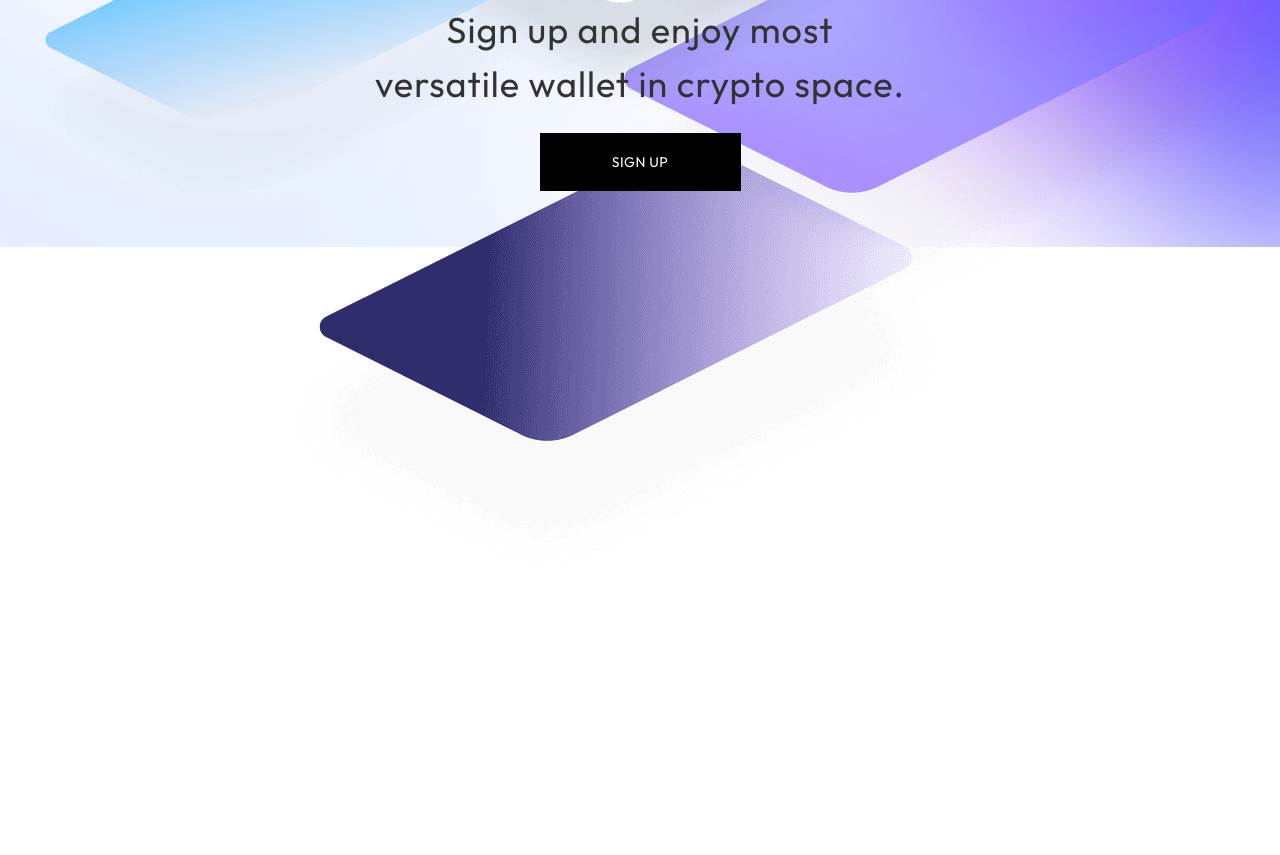
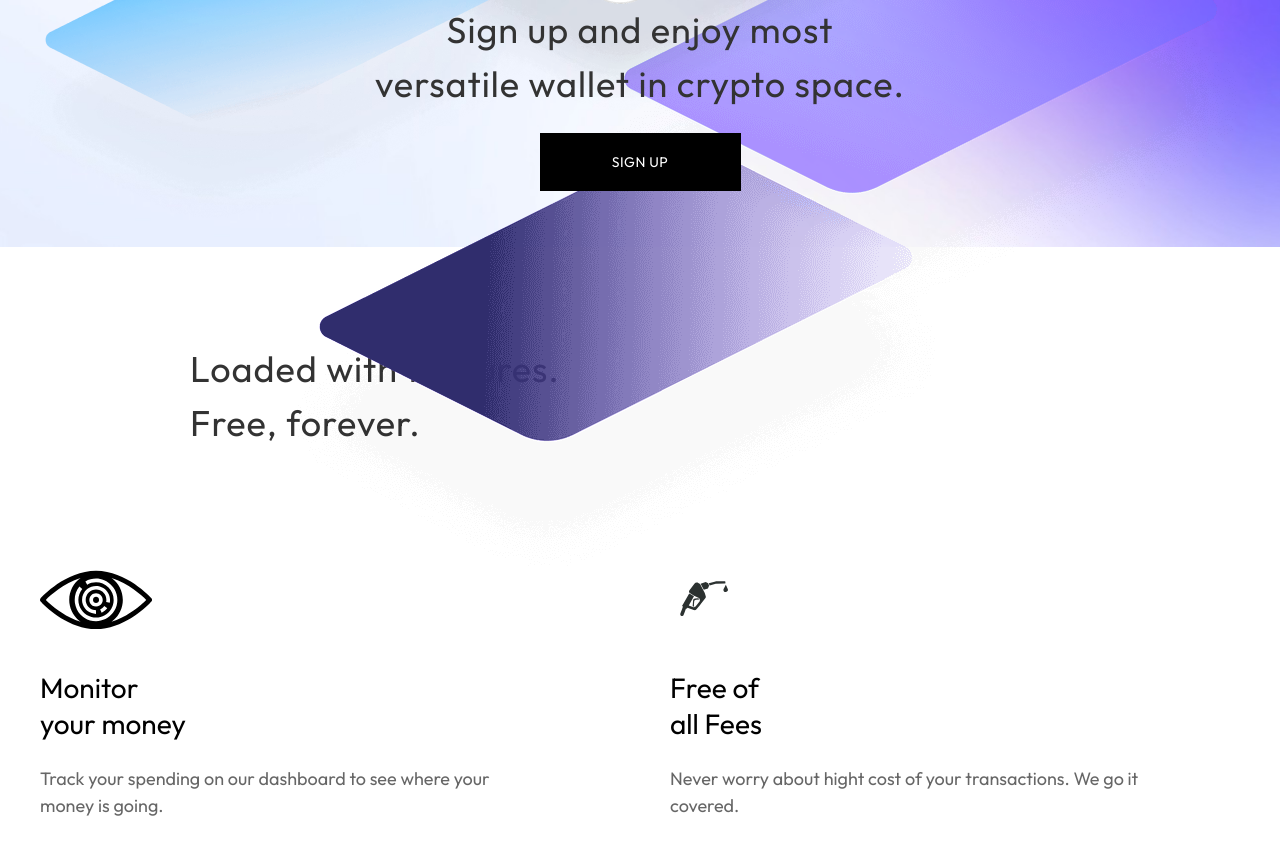
Before and after one commit to BLazzeD21/Figma-NanoCard, a website: page src/index.html in a window 1280 px wide. Shown: the part 2699-3554 px from the top of the page. Before the commit the page ends 3293 px from the top, so only its background shows below. Drawn offline with Linux system fonts and the light colour scheme.

Commit message:
Created features section

```diff
--- a/src/index.html
+++ b/src/index.html
@@ -232,6 +232,27 @@
       </div>
     </div>
   </section>
+  <section class="features">
+    <div class="container">
+      <h2 class="features__title">Loaded with features.<br>Free, forever.</h2>
+      <div class="wrapper">
+        <div class="features__box">
+          <div class="features__box_icon">
+            <img src="icons/features/eye.svg" alt="eye">
+          </div>
+          <div class="features__box_title">Monitor<br>your money</div>
+          <div class="features__box_descr">Track your spending on our dashboard to see where your money is going.</div>
+        </div>
+        <div class="features__box">
+          <div class="features__box_icon">
+            <img src="icons/features/refueling.svg" alt="eye">
+          </div>
+          <div class="features__box_title">Free of<br>all Fees</div>
+          <div class="features__box_descr">Never worry about hight cost of your transactions. We go it covered.</div>
+        </div>
+      </div>
+    </div>
+  </section>
   <script src="js/script.js"></script>
 </body>
 </html>
--- /dev/null
+++ b/src/sass/blocks/_features.scss
@@ -0,0 +1,39 @@
+.features {
+  min-height: 800px;
+  padding: 95px 0 149px 0;
+  &__title {
+    margin-left: 150px;
+    color: #333;
+    font-size: 36px;
+    letter-spacing: 1px;
+  }
+  .wrapper {
+    margin-top: 120px;
+    display: flex;
+    justify-content: space-between;
+  }
+  &__box {
+    height: 280px;
+    width: 570px;
+    display: flex;
+    flex-wrap: wrap;
+    flex-direction: column;
+    &_icon {
+      img {
+        height: 60px;
+      }
+    }
+    &_title {
+      margin-top: 40px;
+      color: #000;
+      font-size: 28px;
+      line-height: 36.4px;
+    }
+    &_descr {
+      max-width: 474px;
+      margin-top: 22px;
+      color: rgba(0, 0, 0, 0.60);
+      font-size: 18px;
+    }
+  }
+}
--- a/src/sass/blocks/_wallets.scss
+++ b/src/sass/blocks/_wallets.scss
@@ -19,6 +19,7 @@
       display: flex;
       justify-content: center;
       align-items: center;
+      transition: 5s all;
       img {
         height: 60px;
       }
--- a/src/sass/style.scss
+++ b/src/sass/style.scss
@@ -13,3 +13,4 @@
 @import "blocks/multichain";
 @import "blocks/wallets";
 @import "blocks/signup";
+@import "blocks/features";
```
Also changed, not shown: src/css/style.min.css, src/icons/features/eye.svg (added).
